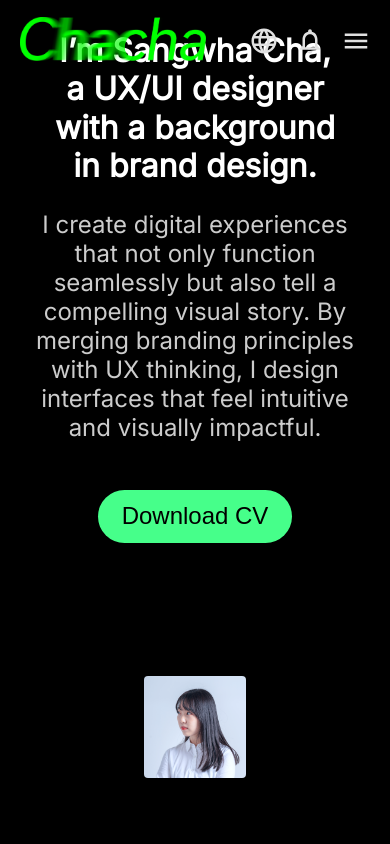
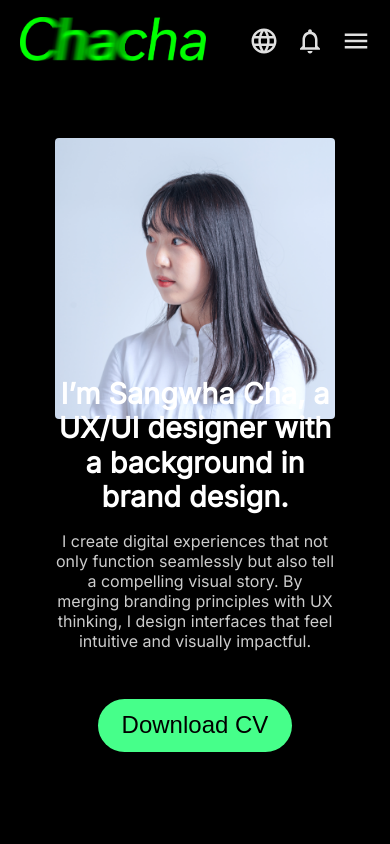
Before and after one commit to ssanghwacha/Portfolio-2025, a React (Vite) app: page /about in a window 390 px wide. Shown: the top 844 px of the page. Built offline with nearby package versions, Linux system fonts and the light colour scheme.

Commit message:
edit about page

```diff
--- a/src/pages/About.css
+++ b/src/pages/About.css
@@ -53,22 +53,29 @@
 
 @media (max-width: 768px) {
     .about-page {
-        flex-direction: column;
-        padding: 2rem 1rem;
+        display: flex;
+        flex-direction: column-reverse;
+        padding: 0;
     }
 
     .about-content {
         margin-right: 0;
         text-align: center;
-        margin-bottom: 2rem;
+        margin-bottom: 1rem;
+        width: 80%;
     }
 
     .about-content h1 {
-        font-size: 2rem;
+        font-size: 1.8rem;
     }
-
+    .about-content p {
+        font-size: 1rem;
+    }
     .about-image {
-        width: 100%;
+        max-width: 100%;
+        padding: 0;
+        margin-top: 100px;
+        margin-bottom: -80px;
     }
 
     .about-image img {
--- a/src/pages/About.jsx
+++ b/src/pages/About.jsx
@@ -8,13 +8,8 @@ function About() {
             <main className="about-page">
                 <div className="about-content">
                     <h1>
-                        I’m Sangwha Cha,
-                        <br />
-                        a UX/UI designer
-                        <br />
-                        with a background
-                        <br />
-                        in brand design.
+                        I’m Sangwha Cha, a UX/UI designer with a background in
+                        brand design.
                     </h1>
                     <p className="about-description">
                         I create digital experiences that not only function
```
